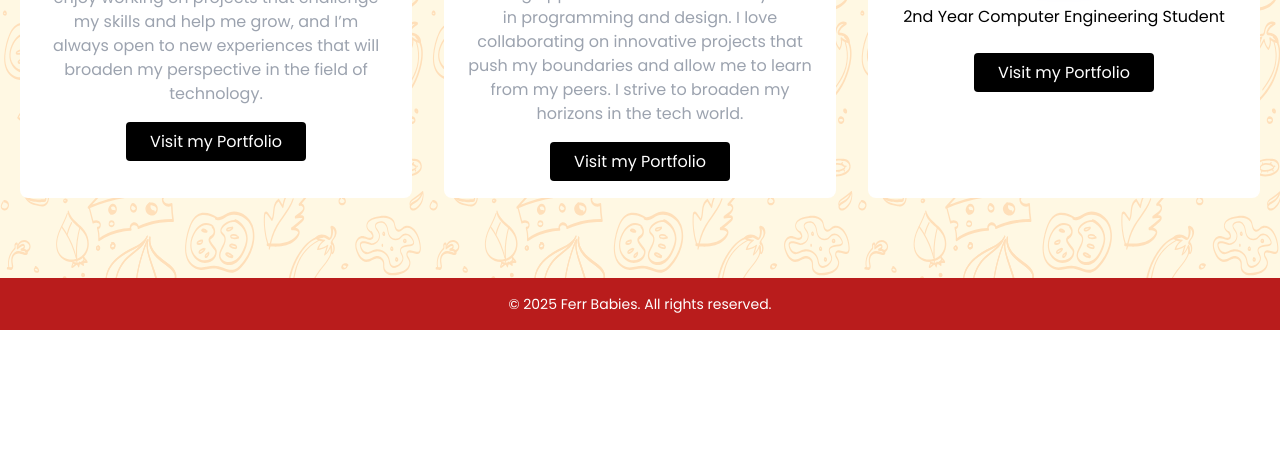
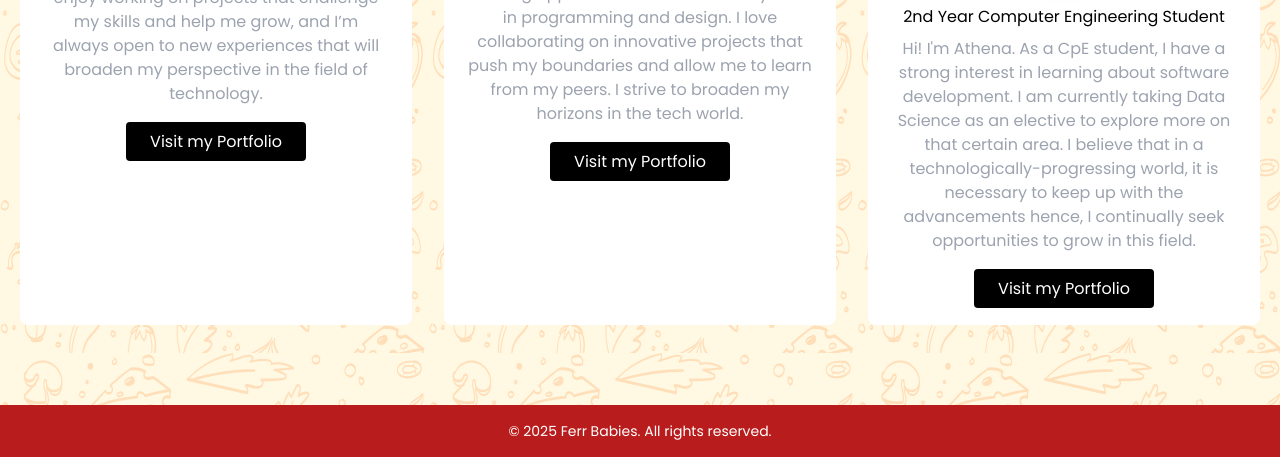
Before and after one commit to DBMS-S1/RecipeChecker, a plain HTML site: page contributors.html in a window 1280 px wide. Shown: the part 727-1184 px from the top of the page. Before the commit the page ends 1057 px from the top, so only its background shows below. Drawn offline with nearby package versions, Linux system fonts and the light colour scheme.

Commit message:
Update contributors.html

```diff
--- a/contributors.html
+++ b/contributors.html
@@ -159,7 +159,7 @@
                 <br>
                 <h2 class="text-xl font-bold mb-2">Atheanas Retxed Trasmer</h2>
                 <h3 class="text-m mb-2">2nd Year Computer Engineering Student</h3>
-                <p class="text-gray-400"></p>
+                <p class="text-gray-400">Hi! I'm Athena. As a CpE student, I have a strong interest in learning about software development. I am currently taking Data Science as an elective to explore more on that certain area. I believe that in a technologically-progressing world, it is necessary to keep up with the advancements hence, I continually seek opportunities to grow in this field.</p>
                 <br>
                 <a class="bg-black text-white px-6 py-2 rounded hover:bg-gray-800" href="#">Visit my Portfolio</a>
             </div>
```
